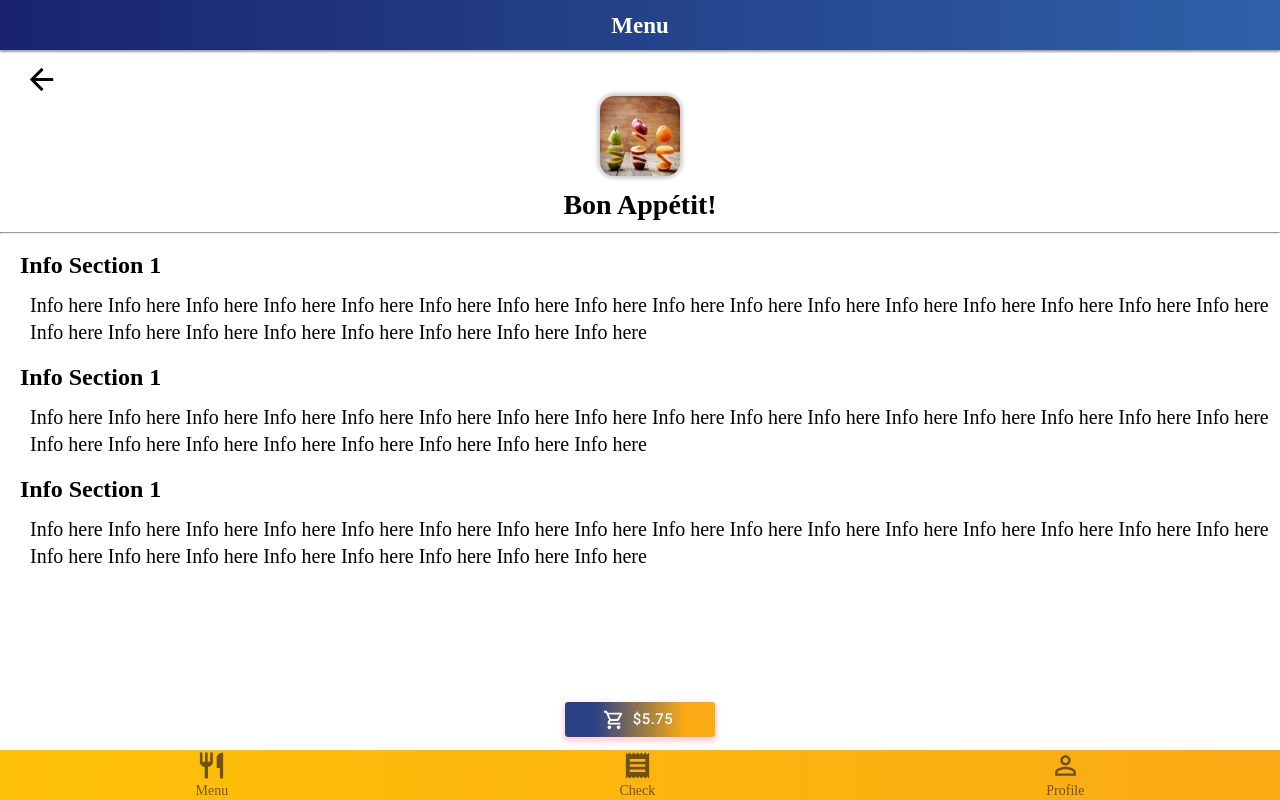
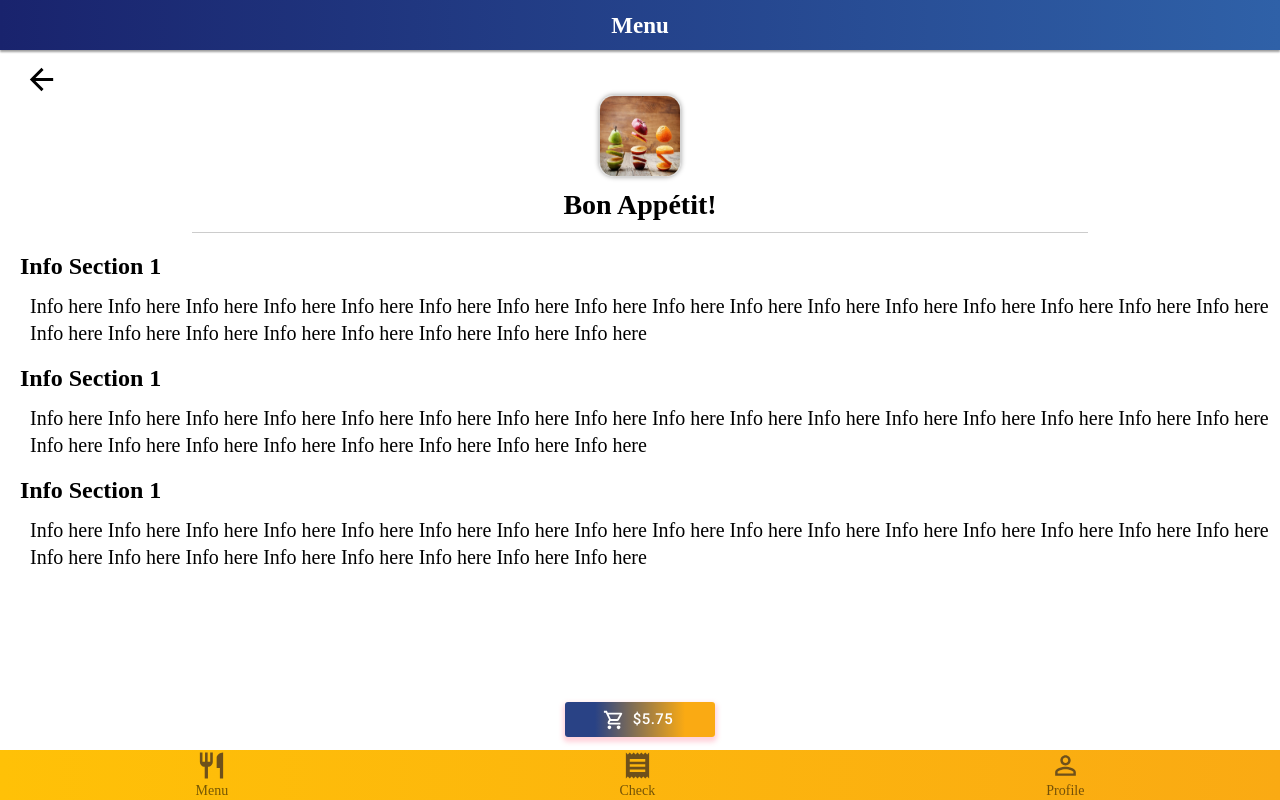
Before and after one commit to danielzhu1201/Scan-N-Bite, a React (Create React App) app: page /food in a window 1280 px wide. Built offline with nearby package versions, Linux system fonts and the light colour scheme.

Commit message:
modified CSS a little, Thanks Li's help

```diff
--- a/src/components/styles/Headline.module.css
+++ b/src/components/styles/Headline.module.css
@@ -38,7 +38,7 @@
   color: #000000;
 }
 
-.HeadlineTine {
+.HeadlineLine {
   display: block;
   height: 2px;
   width: 70%;
```
